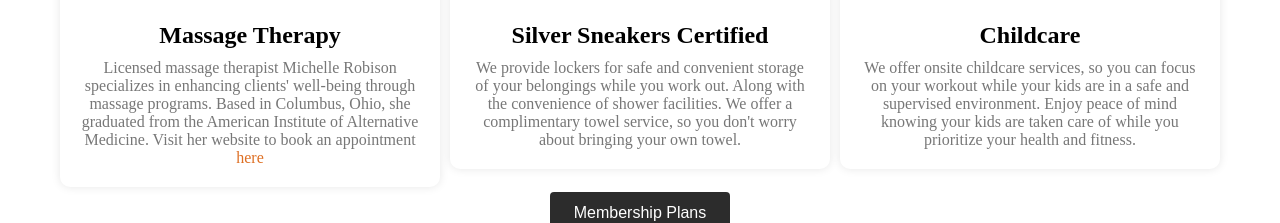
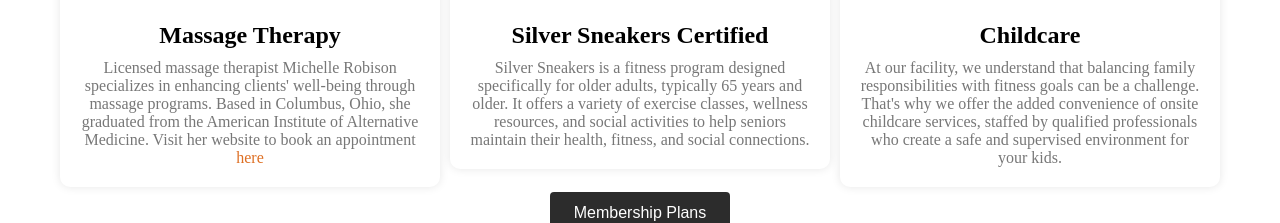
Before and after one commit to jcambria/gymwebpage, a React (Create React App) app: page / in a window 1280 px wide. Shown: the part 1483-1706 px from the top of the page. Built offline with nearby package versions, Linux system fonts and the light colour scheme.

Commit message:
latest build

```diff
--- a/src/components/Trainers/Trainers.jsx
+++ b/src/components/Trainers/Trainers.jsx
@@ -46,7 +46,7 @@
       image: pete,
       name: "Peter McCann",
       bio: " Peter believes that physical fitness can unlock dormant abilities and improve every aspect of life. For a decade, he has coached athletes to improve their strength, power, and speed. Peter has helped people of all ages discover their athleticism through better movement patterns and resistance training. As a CSC trainer, he feels privileged to serve the community and help individuals realize their potential.",
-      website: "https://www.facebook.com/TDW3LLNESS/",
+      website: "https://www.instagram.com/mccann5x5/",
     },
   ];
 
--- a/src/components/WhatWeOffer/WhatWeOffer.jsx
+++ b/src/components/WhatWeOffer/WhatWeOffer.jsx
@@ -28,7 +28,7 @@
               onClick={() => handleOfferItemClick("personal-training")}
             >
               <img
-                src={personalt}
+                src=''
                 alt="Offer 1"
                 className="offer-item-image"
               />
@@ -70,7 +70,7 @@
               onClick={() => handleOfferItemClick("facilities")}
             >
               <img
-                src={view1}
+                src={personalt}
                 alt="Offer 3"
                 className="offer-item-image"
               />
@@ -120,10 +120,10 @@
               />
               <h3 className="offer-item-title">Silver Sneakers Certified </h3>
               <p className="offer-item-description">
-                We provide lockers for safe and convenient storage of your
-                belongings while you work out. Along with the convenience of
-                shower facilities. We offer a complimentary towel service, so
-                you don't worry about bringing your own towel.
+              Silver Sneakers is a fitness program designed specifically for older adults,
+               typically 65 years and older. It offers a variety of exercise classes,
+                wellness resources, and social activities to help seniors maintain their health,
+                fitness, and social connections.
               </p>
             </div>
           </div>
@@ -141,10 +141,10 @@
               />
               <h3 className="offer-item-title">Childcare</h3>
               <p className="offer-item-description">
-                We offer onsite childcare services, so you can focus on your
-                workout while your kids are in a safe and supervised
-                environment. Enjoy peace of mind knowing your kids are taken
-                care of while you prioritize your health and fitness.
+              At our facility, we understand that balancing family responsibilities with fitness
+               goals can be a challenge. That's why we offer the added convenience of onsite childcare
+               services, staffed by qualified professionals who create a safe and supervised environment
+               for your kids.
               </p>
             </div>
           </div>
```
